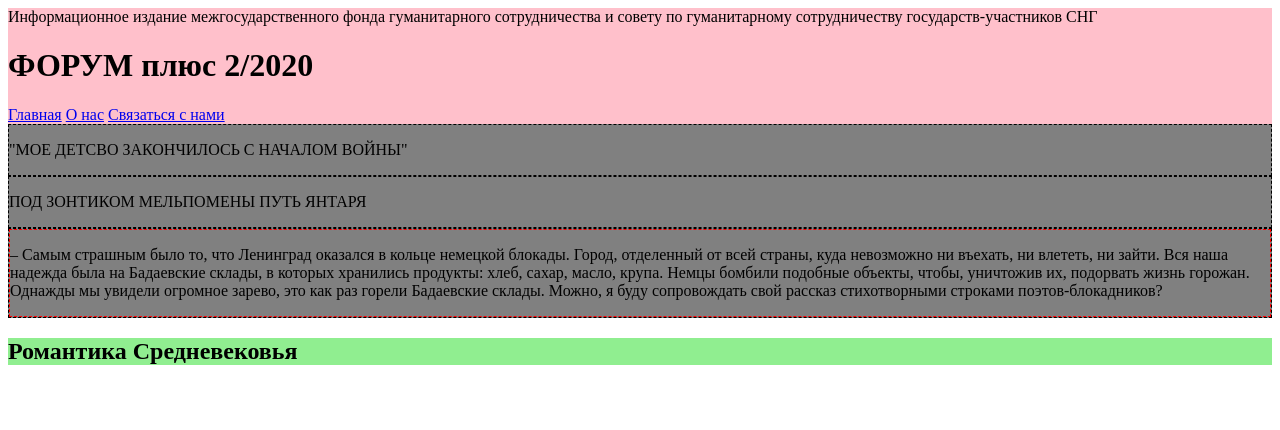
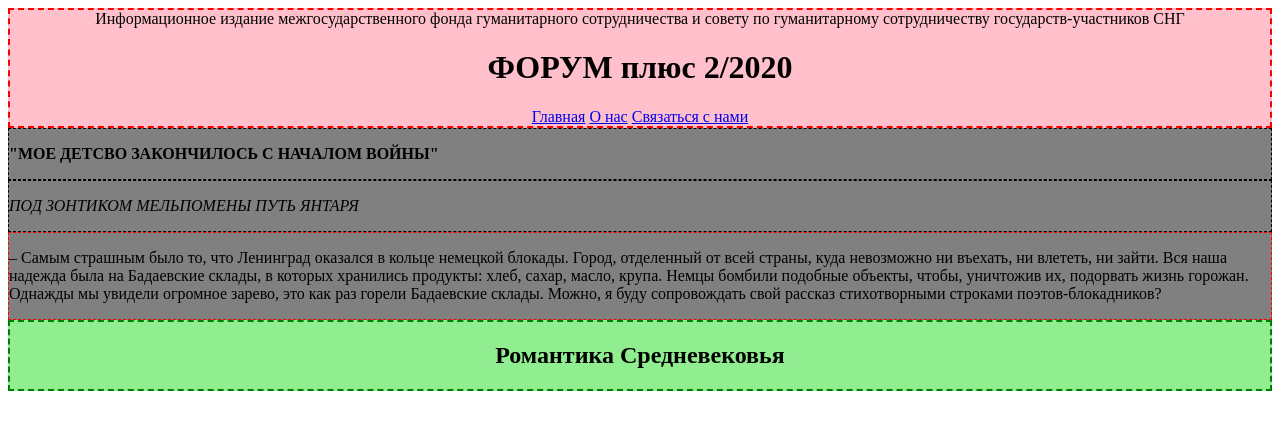
Before and after one commit to WebHeroSchool/magazine_Forum, a plain HTML site: page index.html in a window 1280 px wide. Drawn offline with Linux system fonts and the light colour scheme.

Commit message:
style.css был уже подключен до этого. Поэтму создал новую ветку, в которой: в index.html тегам задал классы по БЭМ-неймингу;  а в style.css применил стили к классам, плюс задал немного новых стилей.

```diff
--- a/index.html
+++ b/index.html
@@ -6,30 +6,30 @@
     <link rel="stylesheet" href="style.css" type="text/css"/>
   </head>
   <body>
-    <header>
+    <header class='header'>
       Информационное издание межгосударственного фонда гуманитарного сотрудничества и совету по гуманитарному сотрудничеству государств-участников СНГ
-      <h1>
+      <h1 class='header__title'>
         ФОРУМ плюс 2/2020
       </h1>
-      <nav> <!Предположим, что в журнале есть ссылки!>
+      <nav class='header__navigation'>
         <a href="#">Главная</a>
         <a href="#">О нас</a>
         <a href="#">Связаться с нами</a>
       </nav>
     </header>
-    <section>
-      <p>
+    <section class='main-blok'>
+      <p class='main-blok__paragraph'>
         "МОЕ ДЕТСВО ЗАКОНЧИЛОСЬ С НАЧАЛОМ ВОЙНЫ"
       </p>
     </section>
-    <aside> <!aside потому что текс должен быть сбоку. Я так понял!>
+    <aside class='side-blok'>
       <p>
         ПОД ЗОНТИКОМ МЕЛЬПОМЕНЫ ПУТЬ ЯНТАРЯ
       </p>
     </aside>
-    <section>
-      <article> <!Этот текст взят из журнала, но на первой странице его нет. Сделано, чтобы опробовать тег article!>
-        <p>
+    <section class='secondary-blok'>
+      <article class='secondary-blok__article'> <!Этот текст взят из журнала, но на первой странице его нет. Сделано, чтобы опробовать тег article!>
+        <p class='secondary-blok__paragraph'>
           – Самым страшным было то, что Ленинград оказался в кольце немецкой блокады. Город,
           отделенный от всей страны, куда невозможно
           ни въехать, ни влететь, ни зайти. Вся наша надежда была на Бадаевские склады, в которых
@@ -42,8 +42,8 @@
         </p>
       </article>
     </section>
-    <footer>
-      <h2>
+    <footer class='footer'>
+      <h2 class='footer__title'>
         Романтика Средневековья
       </h2>
     </footer>
--- a/style.css
+++ b/style.css
@@ -1,11 +1,35 @@
-header {
+.header {
   background: pink;
+  text-align: center;
+  border: dashed 2px red;
 }
-section {
+.main-blok {
   background: grey;
-  border: dashed 1px #000;
+  border: dashed 1px black;
 }
-aside{
+
+.main-blok__paragraph{
+  font-weight: bold;
+}
+
+.side-blok{
+  background: grey;
+  border: dashed 1px black;
+  font-style: italic;
+}
+
+.secondary-blok{
+  background: grey;
+  border: dashed 1px red;
+}
+
+.footer{
+  background: lightgreen;
+  border: dashed 2px green;
+  text-align: center;
+}
+
+/* aside{
   background: grey;
   border: dashed 1px #000;
 }
@@ -14,4 +38,4 @@ article {
 }
 footer {
   background: lightgreen;
-}
+}*/
```
Also changed, not shown: 1 other file.
